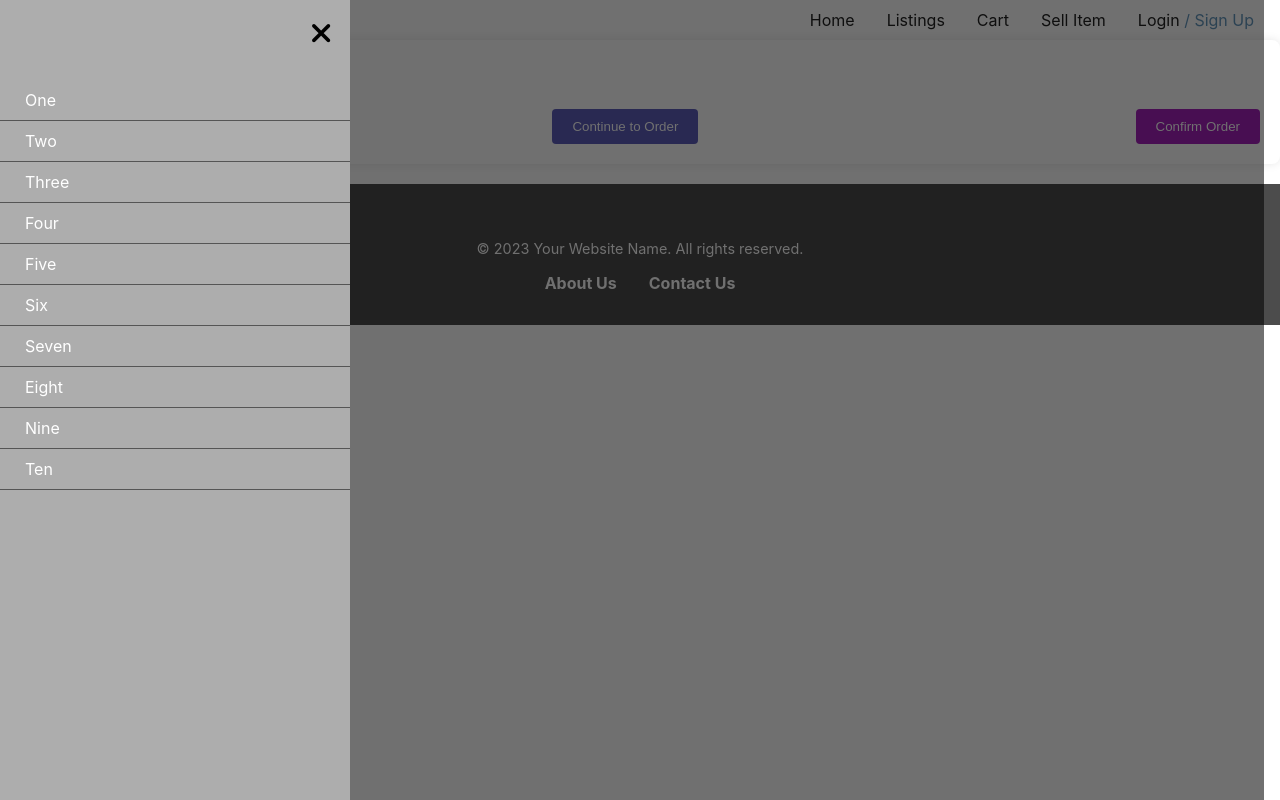
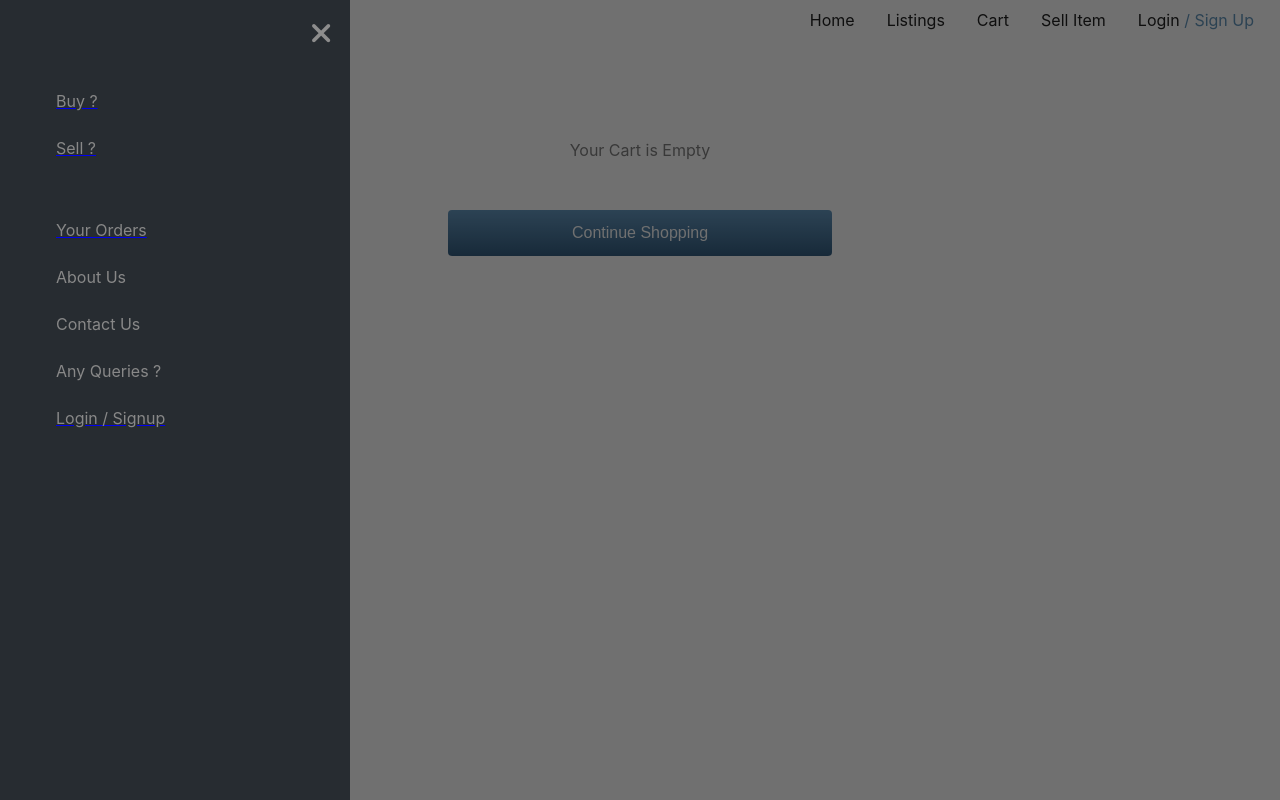
Before and after one commit to jayant-lohchab/second-life-market, a React (Create React App) app: page /cart in a window 1280 px wide. Both pictures are taken after a click on the element 17 px from the left and 20 px from the top of the page. Shown: the top 800 px of the page. Built offline with nearby package versions, Linux system fonts and the light colour scheme.

Commit message:
sidebar & empty cart

```diff
--- a/src/Pages/Cart.js
+++ b/src/Pages/Cart.js
@@ -1,18 +1,54 @@
 import React from 'react'
 import Cart from '../components/Cart';
+import { useNavigate } from "react-router-dom";
+
 import { useSelector } from 'react-redux';
 
+
 function CartPage() {
-
+  const navigate = useNavigate();
   const cartItems = useSelector(state=>state.cartStatus.items);
   let totalPrice = 0;
   for(const item of cartItems){
     totalPrice+=item.price;
   }
+  const continueOrder = () => {
+    navigate("/listings");
+  };
+
+
 
   return (
     <>
-    <Cart cartItems={cartItems} total={totalPrice}/>
+    { cartItems.length > 0 &&
+      <Cart cartItems={cartItems} total={totalPrice}/>
+      }
+
+    {cartItems.length < 1 &&
+     <div style={{ height:'100vh' , display:'flex' , flexDirection:'column' ,alignItems:'center' }}>
+      <p style={{textAlign: 'center', marginTop:'100px' , marginBottom:'30px' , color:'grey' }}>Your Cart is Empty </p>
+      <button
+      style={{
+        display: 'inline-block',
+        padding: '14px 20px',
+        backgroundImage: 'linear-gradient(to bottom, #6598c0, #355f82)',
+        color: '#fff',
+        border: 'none',
+        borderRadius: '4px',
+        fontSize: '16px',
+        cursor: 'pointer',
+        width: '30%',
+        marginTop: '20px',
+        transition: 'background-color 0.3s ease, transform 0.2s ease',
+      }}
+      onClick={continueOrder}
+
+    >
+     Continue Shopping
+     </button>
+     </div>
+
+    }
     </>
   )
 }
--- a/src/components/ListingItems.module.css
+++ b/src/components/ListingItems.module.css
@@ -6,6 +6,9 @@
   text-align: center;
 }
 
+.fullPage h1 {
+  margin:20px;
+}
 /* Styles for the items list */
 .itemsList {
   list-style: none;
--- a/src/components/MainNavigation.js
+++ b/src/components/MainNavigation.js
@@ -18,16 +18,51 @@ const MainNavigation = () => {
         <ul>
 
           <button onClick={sidebarToggle} className={classes.toggleButton}> <i className="fas fa-times"></i></button>
-          <li>One</li>
-          <li>Two</li>
-          <li>Three</li>
-          <li>Four</li>
-          <li>Five</li>
-          <li>Six</li>
-          <li>Seven</li>
-          <li>Eight</li>
-          <li>Nine</li>
-          <li>Ten</li>
+            <NavLink
+              to="listings"
+             >
+              <li onClick={sidebarToggle}>
+                Buy ?
+              </li>
+            </NavLink>
+
+
+
+            <NavLink
+              to="sell"
+              className={({ isActive }) =>
+                isActive ? classes.active : undefined
+              }
+              end
+            >
+              <li style={{marginBottom:'40px'}} onClick={sidebarToggle}>
+              Sell ?
+              </li>
+            </NavLink>
+
+            <NavLink
+              to="cart"
+              className={({ isActive }) =>
+                isActive ? classes.active : undefined
+              }
+              end
+            >
+            <li onClick={sidebarToggle}>Your Orders</li>
+            </NavLink>
+
+          <li onClick={sidebarToggle}>About Us</li>
+          <li onClick={sidebarToggle}>Contact Us</li>
+          <li onClick={sidebarToggle}>Any Queries ?</li>
+          <NavLink
+              to="login"
+              className={({ isActive }) =>
+                isActive ? classes.active : undefined
+              }
+              end
+            >
+          <li onClick={sidebarToggle}>Login / Signup </li>
+          </NavLink>
+
         </ul>
       </div>
       </div>
--- a/src/components/MainNavigation.module.css
+++ b/src/components/MainNavigation.module.css
@@ -107,8 +107,8 @@
     left: 0px;
     width: 350px;
     height: 100%;
-    background-color: #adadad;
-    transition: left 0.3s ease-in-out;
+    background-color: #272c31;
+    transition: left 0.2s ease-in-out;
     z-index: 11;
   }
   .mainLogo{
@@ -124,19 +124,19 @@
     right: 18px;
     background: none;
     border: none;
-    color: black;
+    color: rgb(141, 141, 141);
     font-size: 29px;
     cursor: pointer;
     z-index: 1;
     background:transparent;
-    transition: transform 1s;
+    transition: 0.3s;
 }
 .toggleButton:hover{
-  background:transparent;
-  border:0.5px solid grey;
-  color:rgb(104, 103, 103);
-  transform: rotate(180);
-  background:rgb(37, 36, 36);
+  font-size: 39px;
+  top: 15px;
+    right: 15px;
+    color:white;
+
 
 }
 
@@ -146,21 +146,37 @@
   margin-top: 80px;
 }
 
-.sidebar ul li {
+.sidebar ul li  {
   padding: 10px;
-  color: white;
-  border-bottom: 1px solid #555;
-  transition: 0.2s;
+  color: rgb(136, 136, 136);
+
+  transition: 0.1s;
   padding-left:25px;
+  margin:5px 30px;
+  border:1px solid transparent;
+  text-decoration: none !important;
+
+
+}
+.sidebar ul li a{
+
+  color: rgb(136, 136, 136);
+  text-decoration: none !important;
+
+
 }
 
 .sidebar ul li:hover {
   background-color: #444;
+  border:1px solid rgb(136, 136, 136);
+  color:white;
+  border-radius:10px;
+
 }
 
 .sidebarWrapper{
-  width:calc(100vw - 350px);
-  margin-left: 334px;
+  width: 100vw ;
+
   height: 100vh;
   position: absolute;
   background-color: #0000008f;
@@ -206,3 +222,9 @@
 .fa {
   font-size: 18px;
 }
+
+@media only screen and (max-width: 540px) {
+  .sidebar{
+    width:100%;
+  }
+}
```
